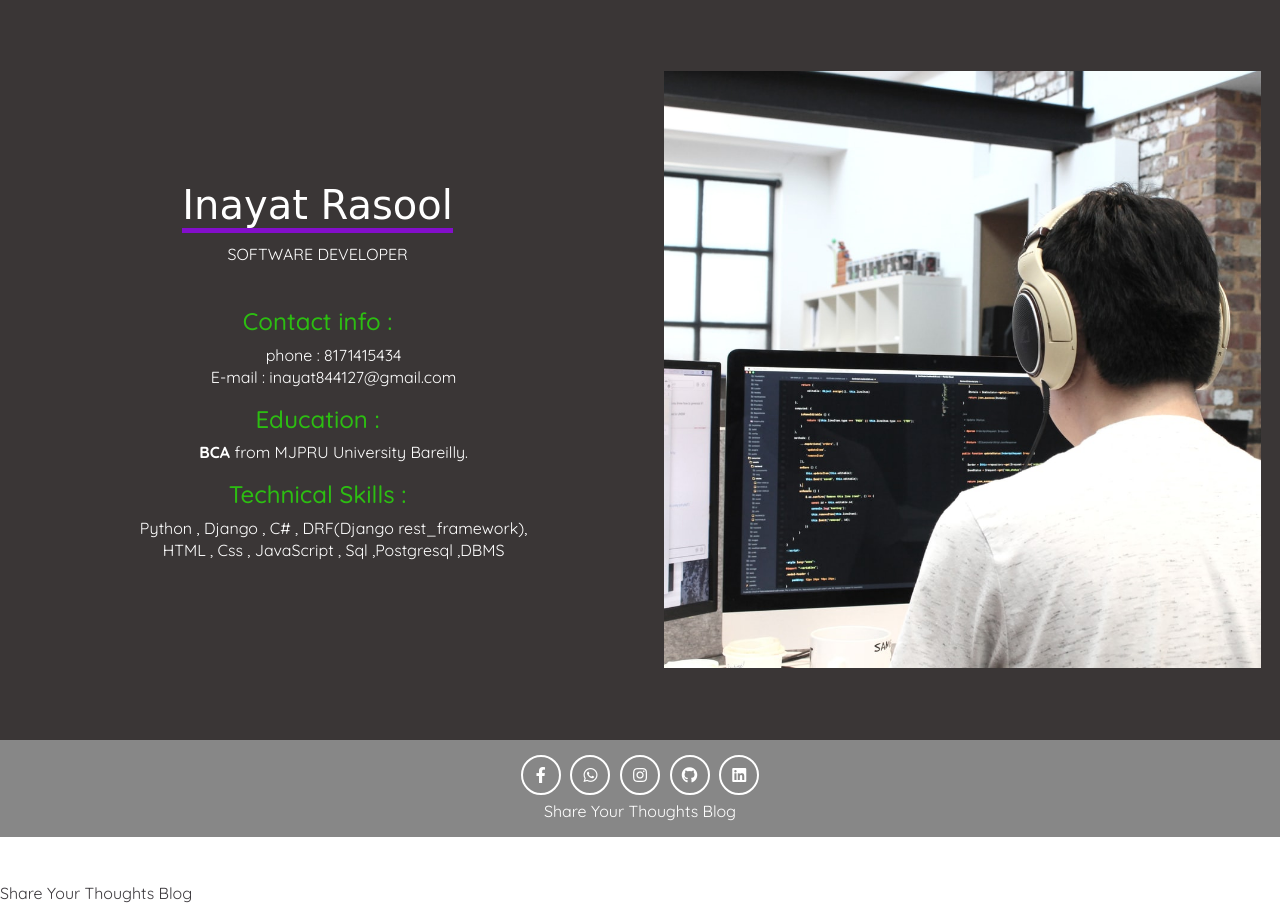
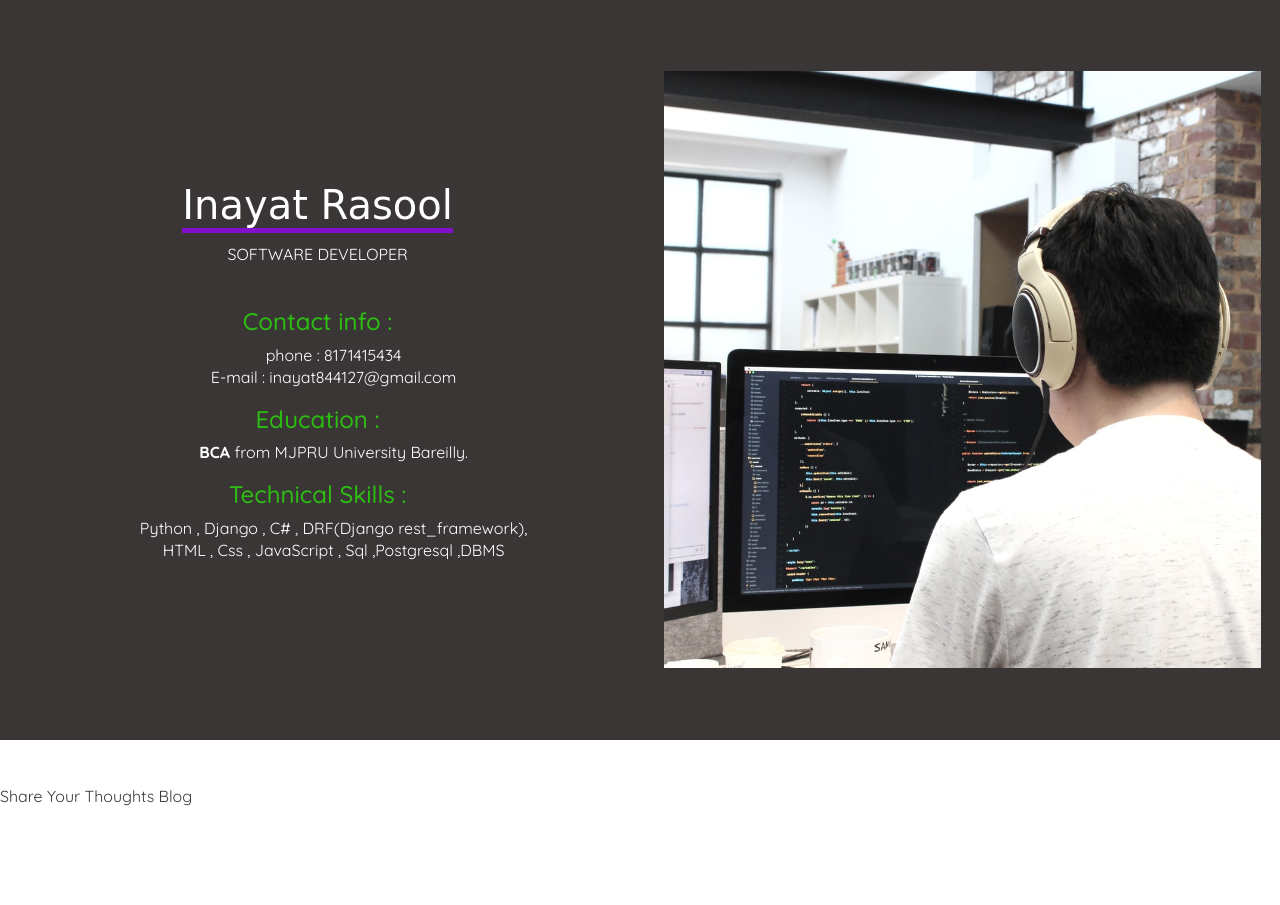
Before and after one commit to inayat100/SYT-BLOG, a Django app: page / in a window 1280 px wide. Shown: the part 2380-3285 px from the top of the page. After the commit the page ends 3186 px from the top, so only its background shows below. Run offline with Django 3.2, Linux system fonts and the light colour scheme; data comes from the database, SQL or seed files in the repository; some libraries are stand-ins or nearby versions.

Commit message:
Update index.html
ok

```diff
--- a/templates/index.html
+++ b/templates/index.html
@@ -202,7 +202,7 @@ color: white;">
 
 
 <!-- footer -->
-<footer style="padding: 15px; background-color: #878787;" id="footer">
+<!-- <footer style="padding: 15px; background-color: #878787;" id="footer">
   <div class="social-links" style="margin-bottom: 5px;">
     <a href="https://www.facebook.com/inayat.rasool.752"><i class="fab fa-facebook-f"></i></a>
     <a href="https://wa.me/+918171415434"><i class="fab fa-whatsapp"></i></a>
@@ -211,7 +211,7 @@ color: white;">
     <a href="https://www.linkedin.com/in/inayat-rasool-a1a7991b3"><i class="fab fa-linkedin"></i></a>
   </div>
   <span>Share Your Thoughts Blog</span>
-</footer>
+</footer> -->
 <!-- end of footer -->
 
 <!-- <script>
```
